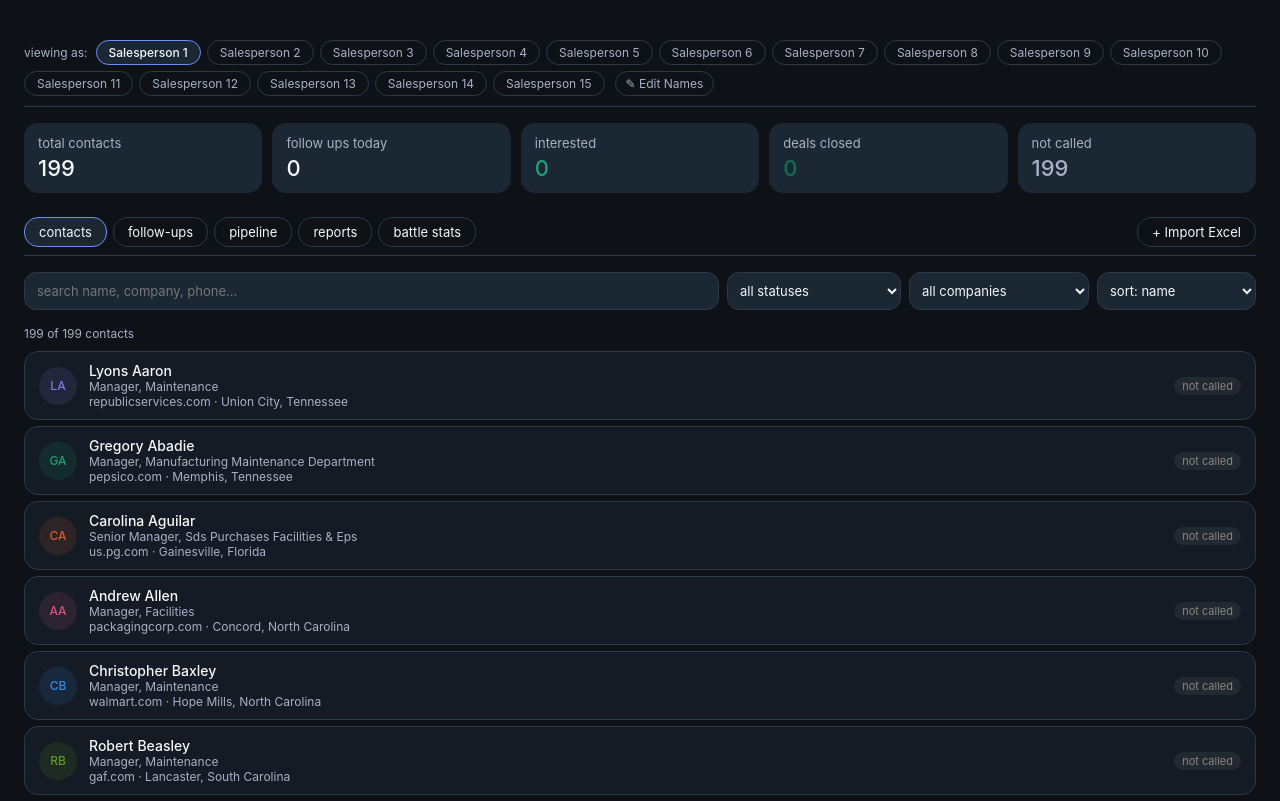
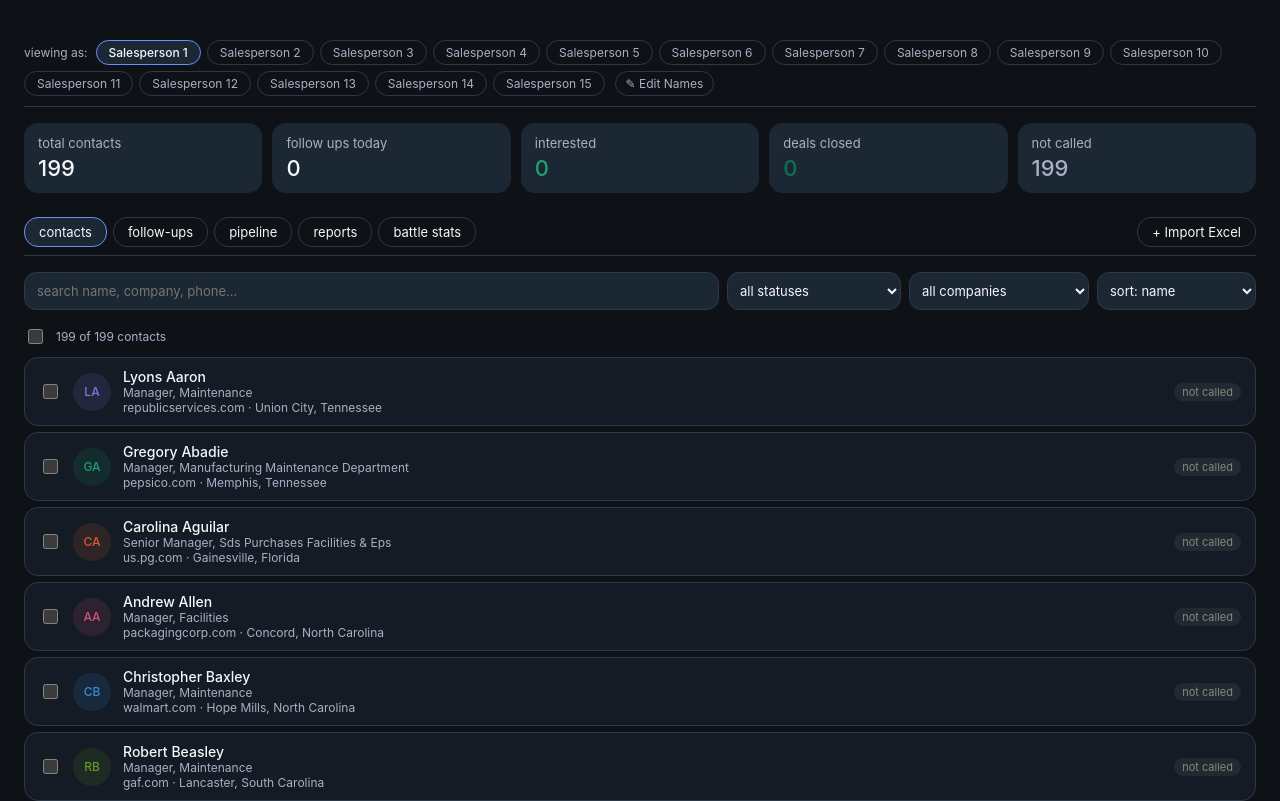
Before and after one commit to Rephil5/SalesCRMApp, a React (Vite) app: page / in a window 1280 px wide. Shown: the top 801 px of the page. Built offline with nearby package versions, Linux system fonts and the light colour scheme.

Commit message:
describe your changes

```diff
--- a/src/CRM.jsx
+++ b/src/CRM.jsx
@@ -140,6 +140,7 @@ export default function CRM() {
   const [tab, setTab] = useState("overview");
   const [contacts, setContacts] = useState(() => initContacts(localStorage.getItem(ACTIVE_SP_KEY) || 'sp1'));
   const [importResult, setImportResult] = useState("");
+  const [selectedIds, setSelectedIds] = useState(new Set());
   const fileInputRef = useRef(null);
 
   const spDataKey = `${STORAGE_KEY}_${activeSP}`;
@@ -150,6 +151,7 @@ export default function CRM() {
     setCrmData(initData(spDataKey));
     setContacts(initContacts(activeSP));
     setSelected(null);
+    setSelectedIds(new Set());
   }, [activeSP]); // eslint-disable-line react-hooks/exhaustive-deps
 
   const allContacts = contacts;
@@ -297,8 +299,18 @@ export default function CRM() {
     if (!window.confirm('Remove this contact? This cannot be undone.')) return;
     const updated = contacts.filter(c => c.id !== id);
     setContacts(updated);
-    localStorage.setItem(spContactsKey, JSON.stringify(updated));
+    saveData(updated, spContactsKey);
     setSelected(null);
+    setSelectedIds(prev => { const n = new Set(prev); n.delete(id); return n; });
+  }
+
+  function bulkDelete() {
+    if (selectedIds.size === 0) return;
+    if (!window.confirm(`Delete ${selectedIds.size} contact${selectedIds.size !== 1 ? 's' : ''}? This cannot be undone.`)) return;
+    const updated = contacts.filter(c => !selectedIds.has(c.id));
+    setContacts(updated);
+    saveData(updated, spContactsKey);
+    setSelectedIds(new Set());
   }
 
   function handleExcelImport(e) {
@@ -333,7 +345,7 @@ export default function CRM() {
         })).filter(c => c.first || c.last);
         const updated = [...contacts, ...newContacts];
         setContacts(updated);
-        localStorage.setItem(spContactsKey, JSON.stringify(updated));
+        saveData(updated, spContactsKey);
         setImportResult(`✓ Imported ${newContacts.length} contact${newContacts.length !== 1 ? 's' : ''}`);
         setTimeout(() => setImportResult(""), 4000);
       } catch {
@@ -699,7 +711,33 @@ export default function CRM() {
             </select>
           </div>
 
-          <div style={{ fontSize: '12px', color: 'var(--color-text-secondary)', marginBottom: '10px' }}>{filtered.length} of {allContacts.length} contacts</div>
+          <div style={{ display: 'flex', alignItems: 'center', gap: '10px', fontSize: '12px', color: 'var(--color-text-secondary)', marginBottom: '10px' }}>
+            <input
+              type="checkbox"
+              title="Select all visible"
+              checked={filtered.length > 0 && filtered.every(c => selectedIds.has(c.id))}
+              ref={el => { if (el) el.indeterminate = filtered.some(c => selectedIds.has(c.id)) && !filtered.every(c => selectedIds.has(c.id)); }}
+              onChange={e => {
+                const ids = filtered.map(c => c.id);
+                setSelectedIds(prev => {
+                  const next = new Set(prev);
+                  if (e.target.checked) ids.forEach(id => next.add(id));
+                  else ids.forEach(id => next.delete(id));
+                  return next;
+                });
+              }}
+              style={{ cursor: 'pointer', width: '15px', height: '15px', flexShrink: 0 }}
+            />
+            <span>{filtered.length} of {allContacts.length} contacts</span>
+            {selectedIds.size > 0 && (
+              <button
+                onClick={bulkDelete}
+                style={{ padding: '3px 10px', borderRadius: '8px', background: '#E24B4A22', color: '#E24B4A', border: '0.5px solid #E24B4A66', fontSize: '12px', cursor: 'pointer' }}
+              >
+                Delete {selectedIds.size} selected
+              </button>
+            )}
+          </div>
 
           <div style={{ display: 'flex', flexDirection: 'column', gap: '6px' }}>
             {filtered.map((c) => {
@@ -716,6 +754,20 @@ export default function CRM() {
                   onMouseEnter={(e) => { e.currentTarget.style.borderColor = 'var(--color-border-secondary)'; }}
                   onMouseLeave={(e) => { e.currentTarget.style.borderColor = 'var(--color-border-tertiary)'; }}
                 >
+                  <input
+                    type="checkbox"
+                    checked={selectedIds.has(c.id)}
+                    onClick={e => e.stopPropagation()}
+                    onChange={e => {
+                      setSelectedIds(prev => {
+                        const next = new Set(prev);
+                        if (e.target.checked) next.add(c.id);
+                        else next.delete(c.id);
+                        return next;
+                      });
+                    }}
+                    style={{ cursor: 'pointer', width: '15px', height: '15px', flexShrink: 0 }}
+                  />
                   <div style={{ width: '38px', height: '38px', borderRadius: '50%', background: `${companyColor(c.company)}22`, display: 'flex', alignItems: 'center', justifyContent: 'center', fontSize: '12px', fontWeight: 500, color: companyColor(c.company), flexShrink: 0 }}>
                     {initials(c.first, c.last)}
                   </div>
```
